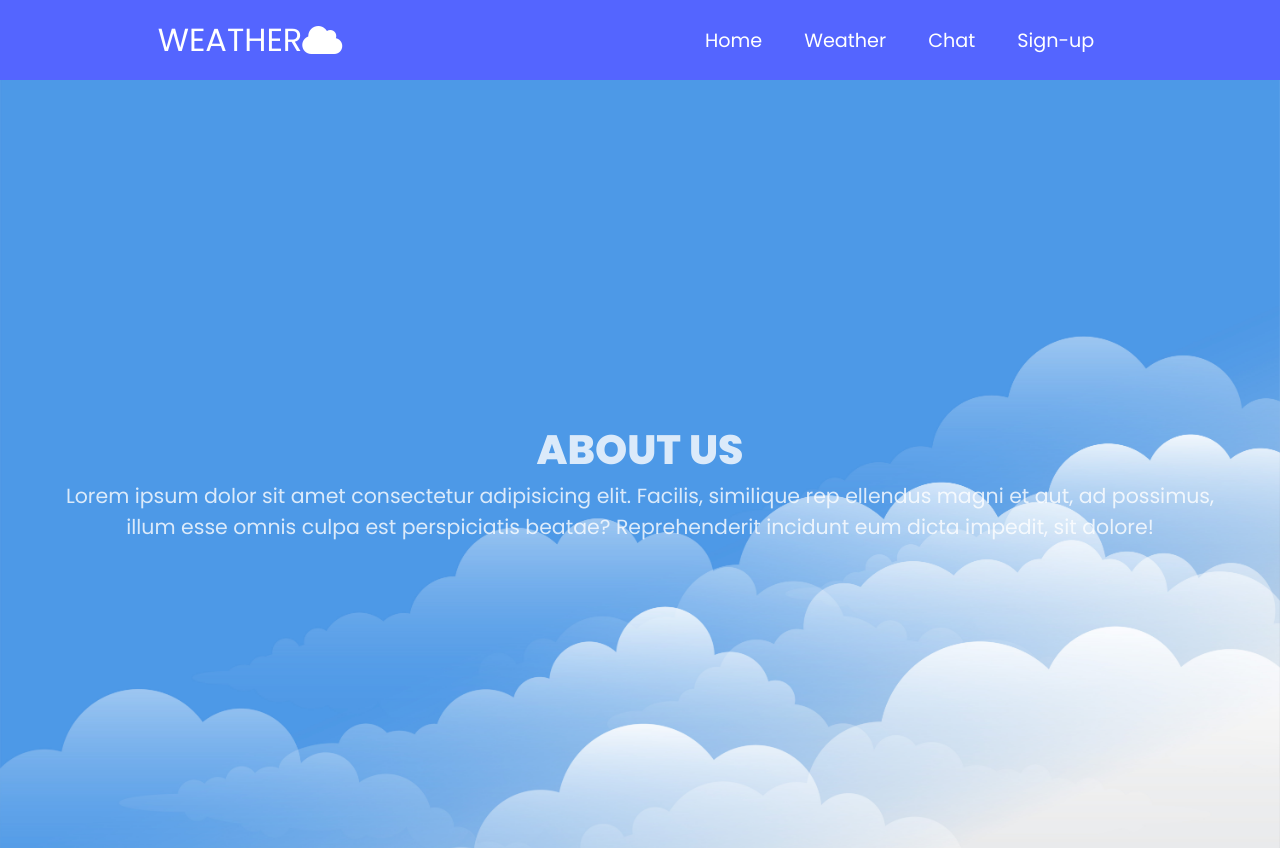
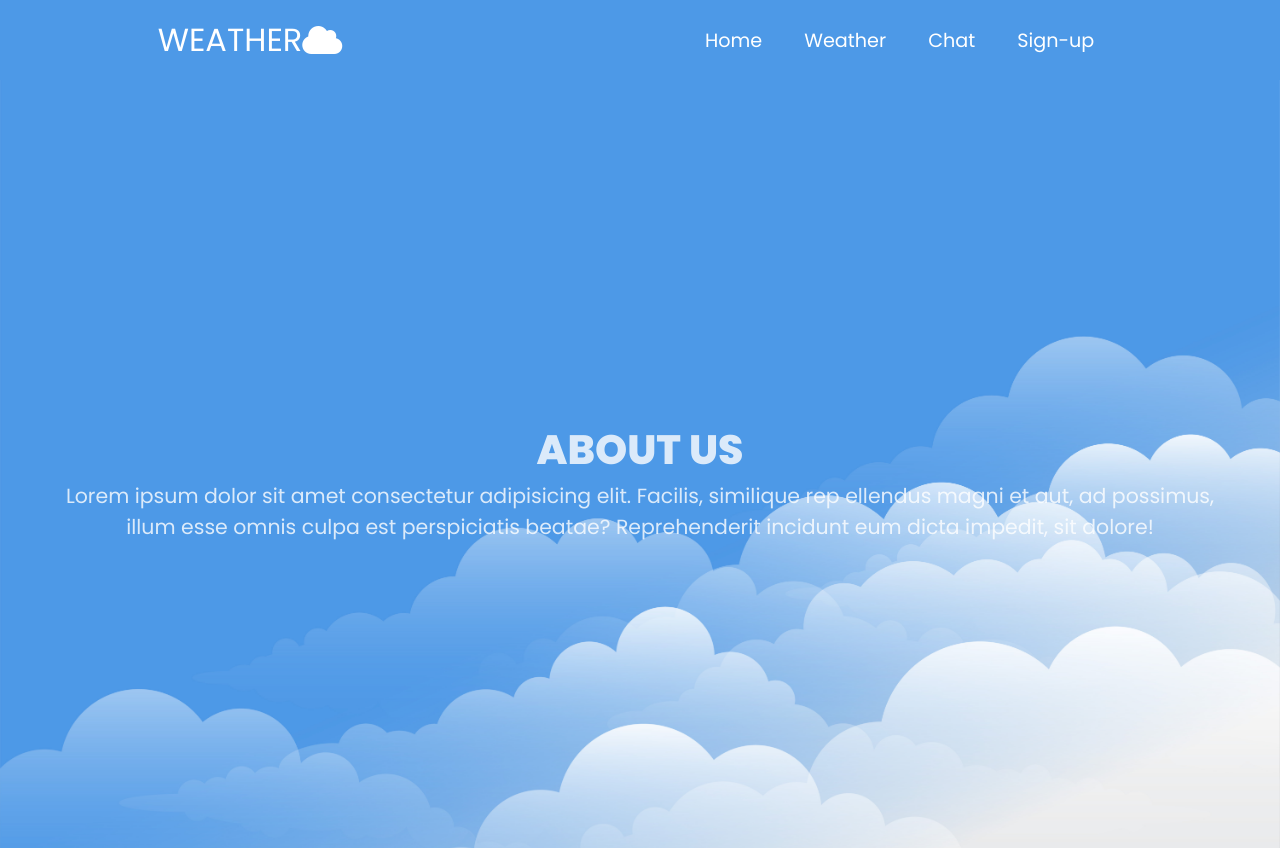
Before and after one commit to KirilsLusnickis/final-project, a React (Create React App) app in the folder FRONTEND/: page / in a window 1280 px wide. Shown: the top 848 px of the page. Built offline with nearby package versions, Linux system fonts and the light colour scheme.

Commit message:
add new colors

```diff
--- a/FRONTEND/src/Components/mainBody/MainBody.js
+++ b/FRONTEND/src/Components/mainBody/MainBody.js
@@ -6,7 +6,6 @@ const MainBody = () => {
   return (
     <div className="mainBody">
       <div className="mainBodyWrapper">
-        {/* <img src="/images/mainBody-image.jpg" className="background"></img> */}
         <div className="mainBodyContainer">
           <h1 className="mainBodyHeader">ABOUT US</h1>
           <p className="mainBodyText">
--- a/FRONTEND/src/Components/topBar/topBar.css
+++ b/FRONTEND/src/Components/topBar/topBar.css
@@ -1,5 +1,5 @@
 .navbar {
-    background: #5465FF;
+    background: #4D99E7;
     height: 80px;
     display: flex;
     justify-content: center;
```
